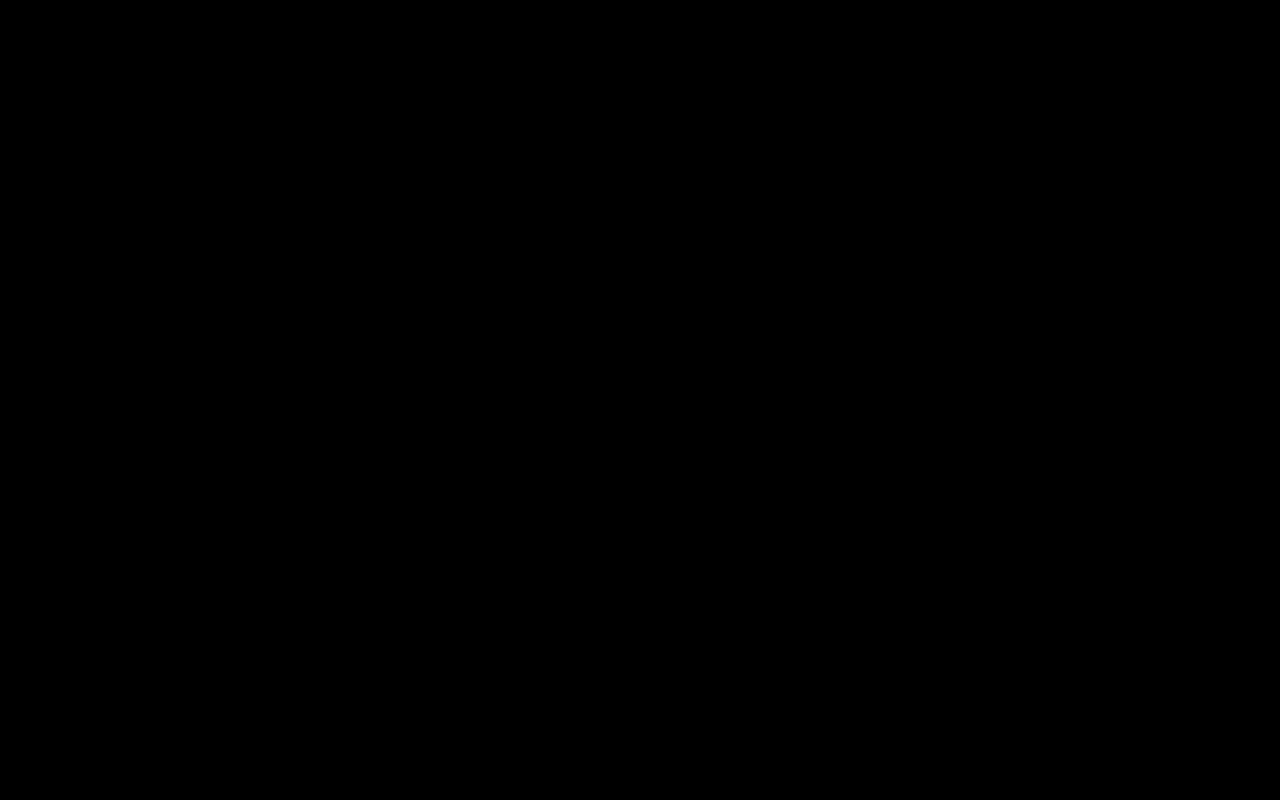
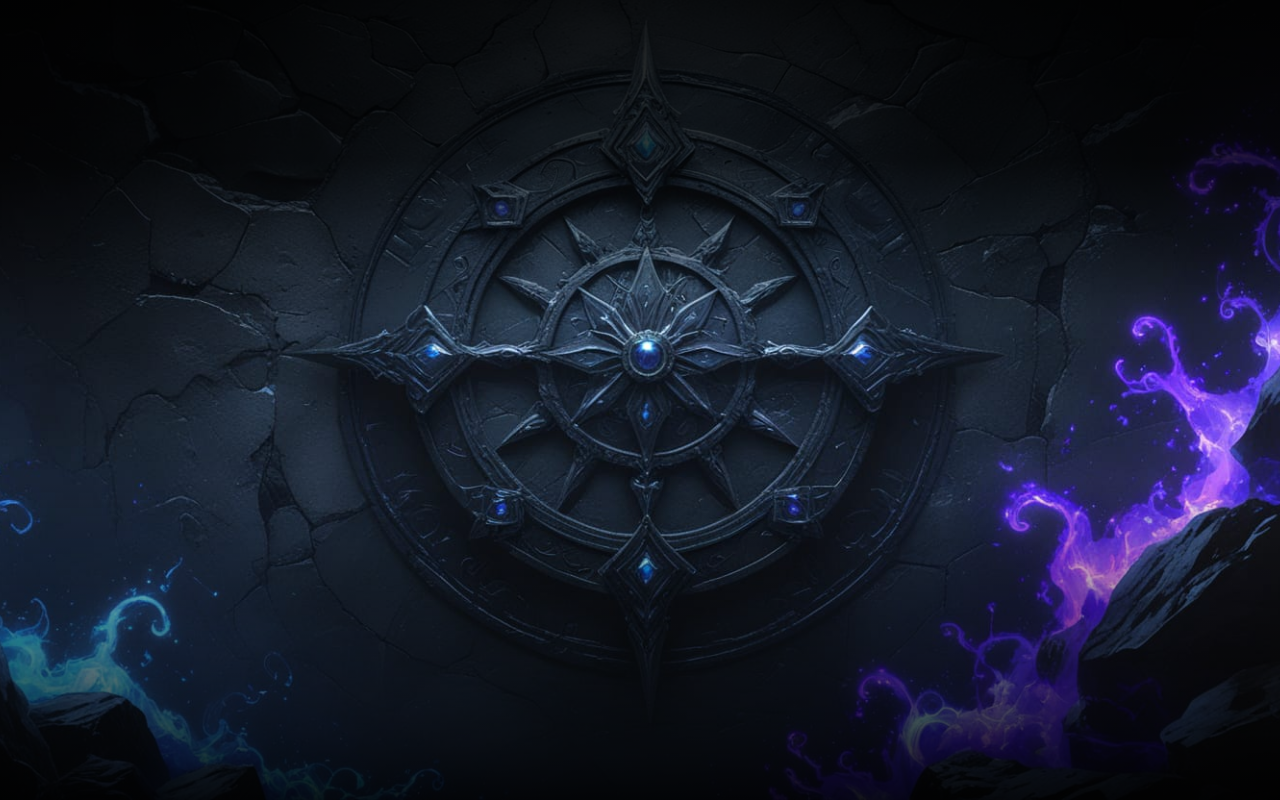
Before and after one commit to aswin1661/Sphota_landing_page, a Next.js app: page / in a window 1280 px wide. Built offline with nearby package versions, Linux system fonts and the light colour scheme.

Commit message:
added background images-home

```diff
--- /dev/null
+++ b/app/components/home.tsx
@@ -0,0 +1,17 @@
+export default function Home() {
+    return(
+        <div
+            className="relative flex w-screen h-screen items-center justify-center bg-cover bg-center"
+            style={{ backgroundImage: "url('/images/home.jpg')" }}
+        >
+            <div className="absolute inset-0 pointer-events-none opacity-90"
+                style={{
+                    background: "linear-gradient(to bottom, black 0%, rgba(0,0,0,0.85) 20%, rgba(0,0,0,0) 40%, rgba(0,0,0,0) 60%, rgba(0, 0, 0, 1) 100%, black 100%)"
+                }}
+            ></div>
+            <>
+
+            </>
+        </div>
+    )
+}
--- a/app/globals.css
+++ b/app/globals.css
@@ -1 +1,27 @@
 @import "tailwindcss";
+@import url('https://fonts.googleapis.com/css2?family=Cinzel+Decorative:wght@400;700;900&family=Cinzel:wght@400..900&display=swap');
+
+
+.cinzel-decorative-regular {
+  font-family: "Cinzel Decorative", serif;
+  font-weight: 400;
+  font-style: normal;
+}
+
+.cinzel-decorative-bold {
+  font-family: "Cinzel Decorative", serif;
+  font-weight: 700;
+  font-style: normal;
+}
+
+.cinzel-decorative-black {
+  font-family: "Cinzel Decorative", serif;
+  font-weight: 900;
+  font-style: normal;
+}
+
+.cinzel-regular {
+  font-family: "Cinzel", serif;
+  font-weight: 400;
+  font-style: normal;
+}
--- a/app/page.tsx
+++ b/app/page.tsx
@@ -1,6 +1,9 @@
+import Home from "./components/home";
+
 export default function Page() {
   return (
-    <div className="flex w-screen h-screen  bg-black">
+    <div>
+      <Home/>
     </div>
   );
 }
```
Also changed, not shown: public/images/home.jpg (added).
